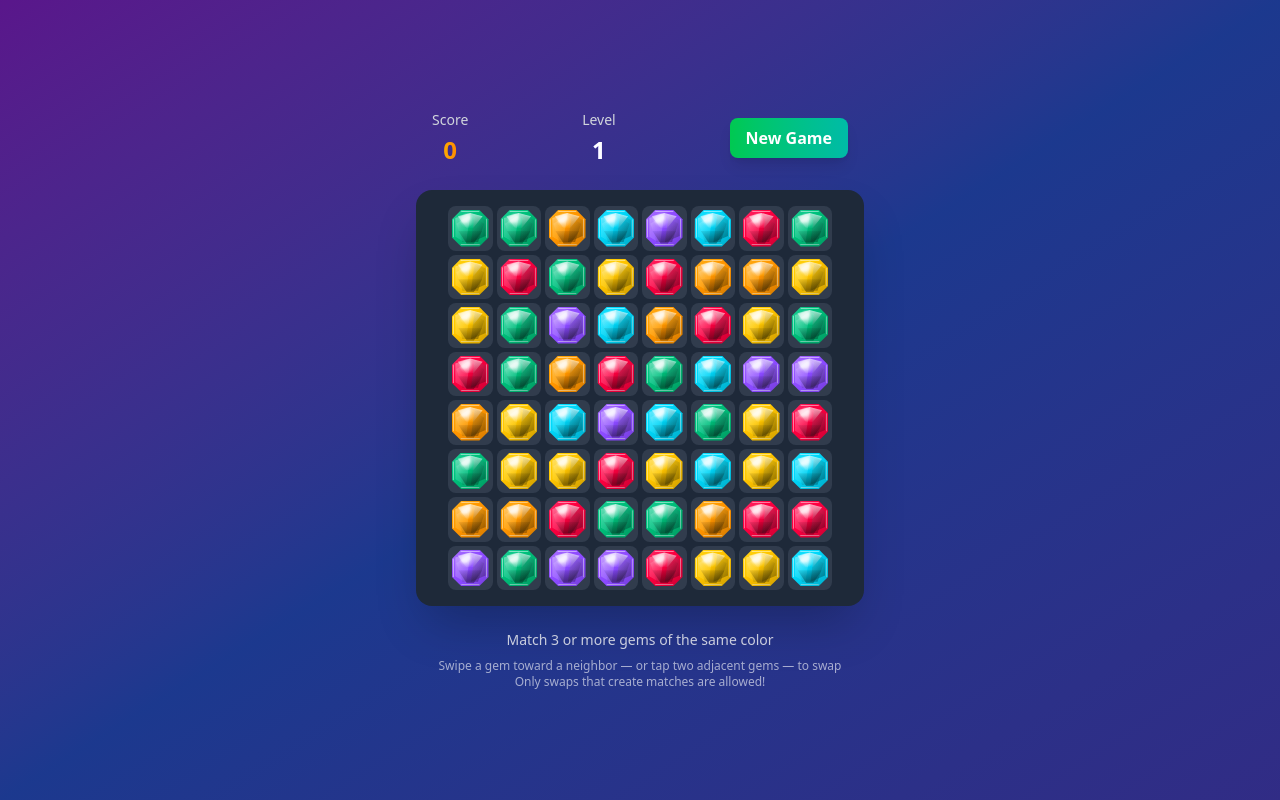
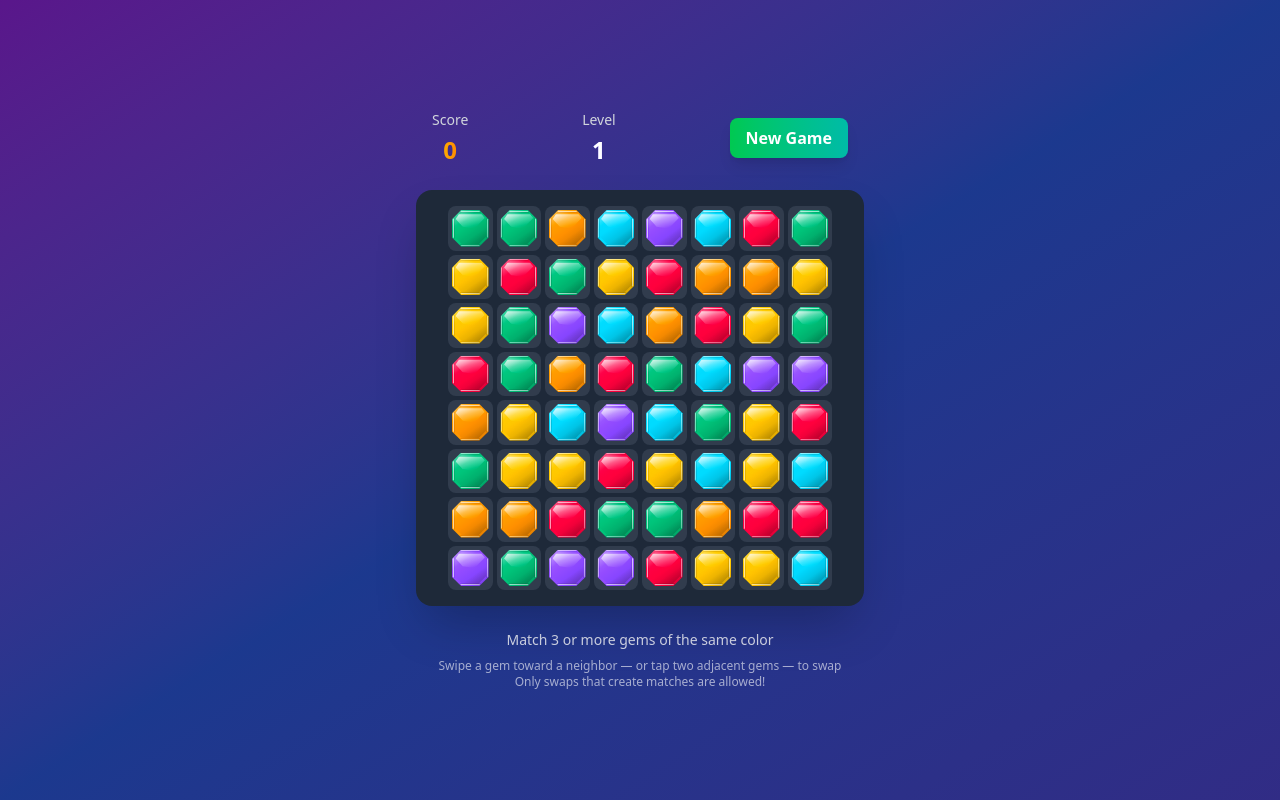
Before and after one commit to nemolize/match3, a React (Vite) app: page / in a window 1280 px wide. Built offline with nearby package versions, Linux system fonts and the light colour scheme.

Commit message:
style: make gemstones smooth and glossy

```diff
--- a/src/components/GemComponent.tsx
+++ b/src/components/GemComponent.tsx
@@ -52,24 +52,8 @@ export const GemComponent = memo(function GemComponent({
       )}
       onClick={handleClick}
     >
-      <div aria-hidden="true" className="gem-crystal__depth" />
-      <div
-        aria-hidden="true"
-        className="gem-crystal__facet gem-crystal__facet--left"
-      />
-      <div
-        aria-hidden="true"
-        className="gem-crystal__facet gem-crystal__facet--top"
-      />
-      <div
-        aria-hidden="true"
-        className="gem-crystal__facet gem-crystal__facet--right"
-      />
-      <div
-        aria-hidden="true"
-        className="gem-crystal__facet gem-crystal__facet--bottom"
-      />
-      <div aria-hidden="true" className="gem-crystal__shine" />
+      <div aria-hidden="true" className="gem-crystal__surface" />
+      <div aria-hidden="true" className="gem-crystal__gloss" />
 
       {/* Selection indicator */}
       {isSelected && (
--- a/src/styles/globals.css
+++ b/src/styles/globals.css
@@ -28,7 +28,7 @@ textarea {
 }
 
 /* The base color comes from each gem's Tailwind background class. The layers
-   above it create a faceted stone without adding image assets per color. */
+   above it create a smooth, flat-faced gemstone without per-color assets. */
 .gem-crystal {
   clip-path: polygon(
     25% 0,
@@ -41,7 +41,7 @@ textarea {
     0 25%
   );
   isolation: isolate;
-  filter: saturate(1.12);
+  filter: saturate(1.18);
 }
 
 .gem-crystal::before,
@@ -53,7 +53,7 @@ textarea {
 }
 
 .gem-crystal::before {
-  inset: 3%;
+  inset: 2%;
   clip-path: polygon(
     25% 0,
     75% 0,
@@ -64,95 +64,55 @@ textarea {
     0 75%,
     0 25%
   );
-  border: 1px solid rgb(255 255 255 / 0.48);
+  border: 1px solid rgb(255 255 255 / 0.62);
+  box-shadow: inset 0 0 0 1px rgb(0 0 0 / 0.12);
 }
 
 .gem-crystal::after {
   inset: 0;
-  background: linear-gradient(
-    135deg,
-    rgb(255 255 255 / 0.22),
-    transparent 35%,
-    rgb(0 0 0 / 0.2)
-  );
+  background:
+    linear-gradient(145deg, rgb(255 255 255 / 0.48), transparent 32%),
+    linear-gradient(325deg, rgb(0 0 0 / 0.24), transparent 35%);
 }
 
-.gem-crystal__depth,
-.gem-crystal__facet,
-.gem-crystal__shine,
+.gem-crystal__surface,
+.gem-crystal__gloss,
 .gem-crystal__selection {
   position: absolute;
   pointer-events: none;
 }
 
-.gem-crystal__depth {
+.gem-crystal__surface {
   z-index: 0;
-  inset: 12%;
-  clip-path: polygon(50% 0, 100% 34%, 78% 100%, 22% 100%, 0 34%);
-  background:
-    radial-gradient(
-      circle at 38% 26%,
-      rgb(255 255 255 / 0.52),
-      transparent 24%
-    ),
-    linear-gradient(
-      145deg,
-      rgb(255 255 255 / 0.28),
-      transparent 46%,
-      rgb(0 0 0 / 0.34)
-    );
-}
-
-.gem-crystal__facet {
-  z-index: 2;
-}
-
-.gem-crystal__facet--left {
-  inset: 9% 49% 9% 9%;
-  clip-path: polygon(0 16%, 100% 0, 70% 100%, 0 78%);
+  inset: 6%;
+  clip-path: polygon(
+    24% 0,
+    76% 0,
+    100% 24%,
+    100% 76%,
+    76% 100%,
+    24% 100%,
+    0 76%,
+    0 24%
+  );
   background: linear-gradient(
-    140deg,
-    rgb(255 255 255 / 0.38),
-    rgb(255 255 255 / 0.04)
+    145deg,
+    rgb(255 255 255 / 0.16),
+    transparent 42%,
+    rgb(0 0 0 / 0.22)
   );
 }
 
-.gem-crystal__facet--top {
-  inset: 8% 16% 51% 16%;
-  clip-path: polygon(0 22%, 50% 0, 100% 22%, 62% 100%, 35% 100%);
+.gem-crystal__gloss {
+  z-index: 3;
+  inset: 8% 10% 28%;
+  clip-path: polygon(11% 6%, 89% 6%, 100% 22%, 65% 67%, 24% 59%, 0 26%);
   background: linear-gradient(
-    180deg,
-    rgb(255 255 255 / 0.68),
-    rgb(255 255 255 / 0.06)
+    165deg,
+    rgb(255 255 255 / 0.88),
+    rgb(255 255 255 / 0.34) 34%,
+    transparent 64%
   );
-}
-
-.gem-crystal__facet--right {
-  inset: 12% 8% 12% 52%;
-  clip-path: polygon(25% 0, 100% 20%, 100% 78%, 0 100%);
-  background: linear-gradient(
-    135deg,
-    rgb(255 255 255 / 0.16),
-    rgb(0 0 0 / 0.34)
-  );
-}
-
-.gem-crystal__facet--bottom {
-  inset: 57% 17% 8% 17%;
-  clip-path: polygon(0 0, 100% 0, 65% 100%, 35% 100%);
-  background: linear-gradient(180deg, rgb(0 0 0 / 0.08), rgb(0 0 0 / 0.35));
-}
-
-.gem-crystal__shine {
-  z-index: 3;
-  top: 14%;
-  left: 21%;
-  width: 30%;
-  height: 18%;
-  transform: rotate(-28deg);
-  border-radius: 999px;
-  background: rgb(255 255 255 / 0.7);
-  filter: blur(1px);
 }
 
 .gem-crystal__selection {
```
